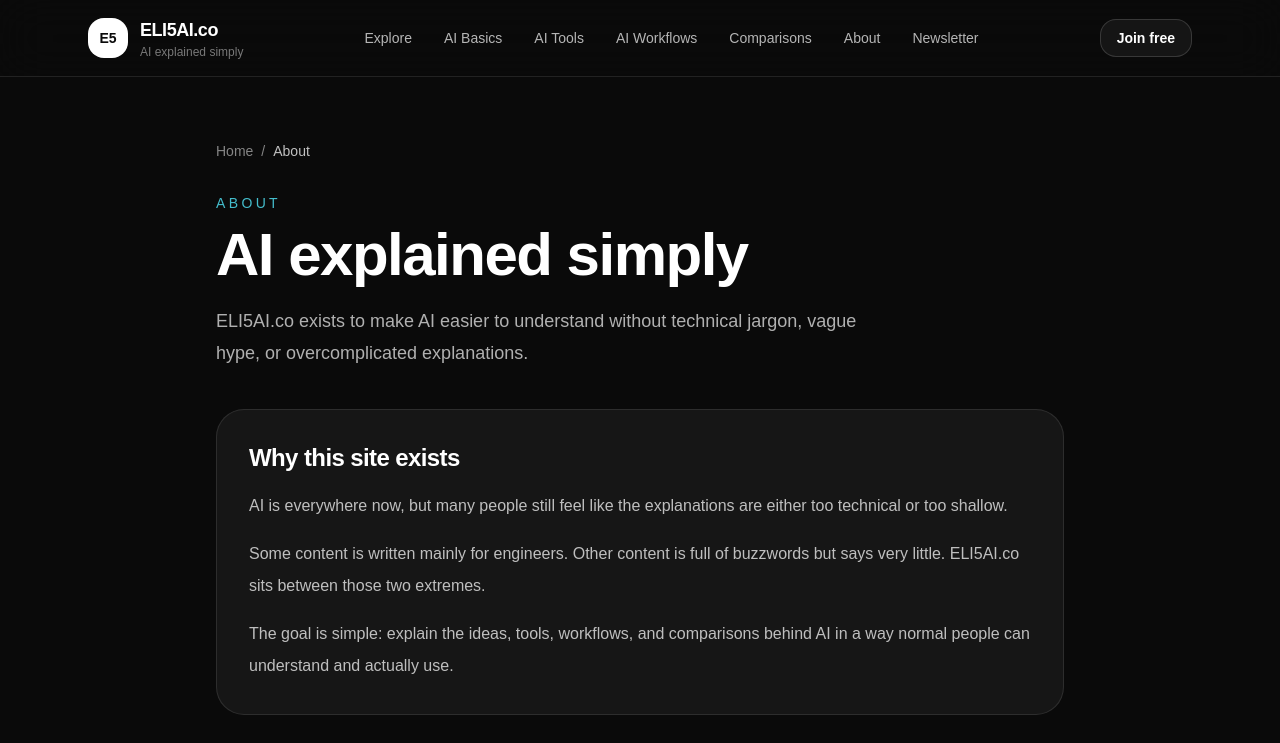
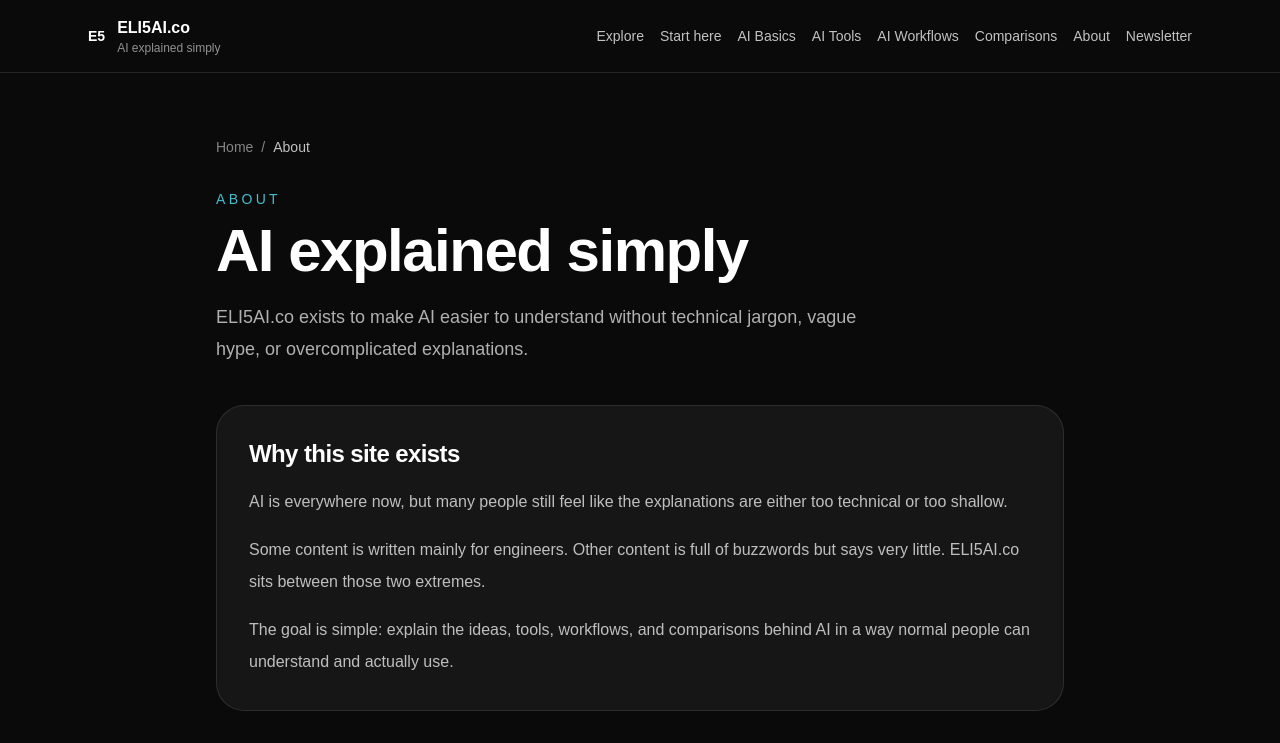
Before and after one commit to licsuj/nextjs-boilerplate, a Next.js app: page /about in a window 1280 px wide. Shown: the top 743 px of the page. Built offline with nearby package versions, Linux system fonts and the light colour scheme.

Commit message:
Update SiteHeader.tsx

```diff
--- a/components/SiteHeader.tsx
+++ b/components/SiteHeader.tsx
@@ -8,54 +8,46 @@ export default function SiteHeader({
   showCategoryLinks = true,
 }: SiteHeaderProps) {
   return (
-    <header className="sticky top-0 z-30 border-b border-white/10 bg-neutral-950/80 backdrop-blur-xl">
-      <div className="mx-auto flex max-w-6xl items-center justify-between px-6 py-4">
+    <header className="border-b border-white/10">
+      <div className="mx-auto flex max-w-6xl items-center justify-between gap-4 px-6 py-4">
         <Link href="/" className="flex items-center gap-3">
-          <div className="flex h-10 w-10 items-center justify-center rounded-2xl bg-white text-sm font-black text-neutral-950">
-            E5
-          </div>
+          <div className="text-sm font-bold">E5</div>
           <div>
-            <div className="text-lg font-semibold tracking-tight">ELI5AI.co</div>
-            <div className="text-xs text-white/45">AI explained simply</div>
+            <div className="font-semibold">ELI5AI.co</div>
+            <div className="text-xs text-white/55">AI explained simply</div>
           </div>
         </Link>
 
-        <nav className="hidden items-center gap-8 text-sm text-white/70 md:flex">
-          <Link href="/explore" className="transition hover:text-white">
+        <nav className="flex flex-wrap items-center gap-4 text-sm text-white/75">
+          <Link href="/explore" className="hover:text-white">
             Explore
           </Link>
-
+          <Link href="/start-here" className="hover:text-white">
+            Start here
+          </Link>
           {showCategoryLinks && (
             <>
-              <Link href="/category/ai-basics" className="transition hover:text-white">
+              <Link href="/category/ai-basics" className="hover:text-white">
                 AI Basics
               </Link>
-              <Link href="/category/ai-tools" className="transition hover:text-white">
+              <Link href="/category/ai-tools" className="hover:text-white">
                 AI Tools
               </Link>
-              <Link href="/category/ai-workflows" className="transition hover:text-white">
+              <Link href="/category/ai-workflows" className="hover:text-white">
                 AI Workflows
               </Link>
-              <Link href="/category/ai-comparisons" className="transition hover:text-white">
+              <Link href="/category/ai-comparisons" className="hover:text-white">
                 Comparisons
               </Link>
             </>
           )}
-
-          <Link href="/about" className="transition hover:text-white">
+          <Link href="/about" className="hover:text-white">
             About
           </Link>
-          <Link href="/newsletter" className="transition hover:text-white">
+          <Link href="/newsletter" className="hover:text-white">
             Newsletter
           </Link>
         </nav>
-
-        <Link
-          href="/newsletter"
-          className="rounded-2xl border border-white/15 bg-white/5 px-4 py-2 text-sm font-semibold text-white transition hover:bg-white/10"
-        >
-          Join free
-        </Link>
       </div>
     </header>
   );
```
